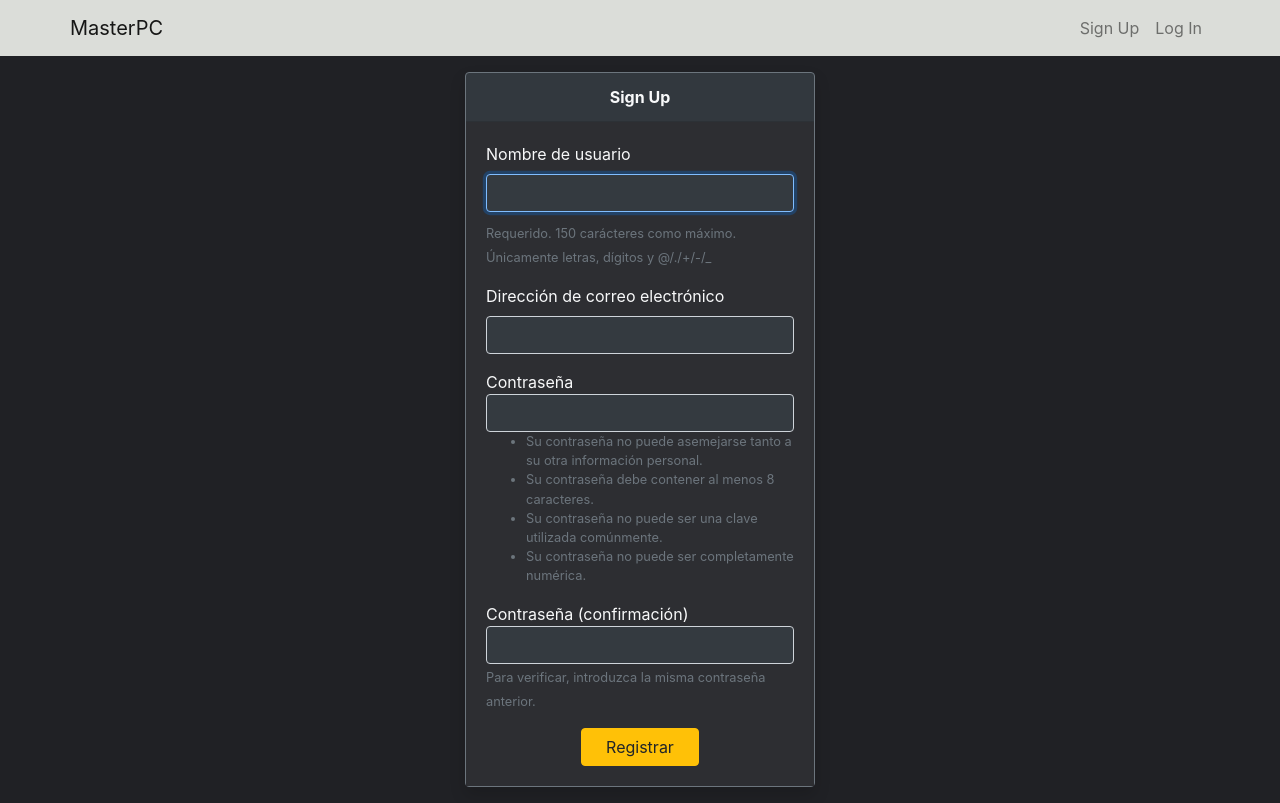
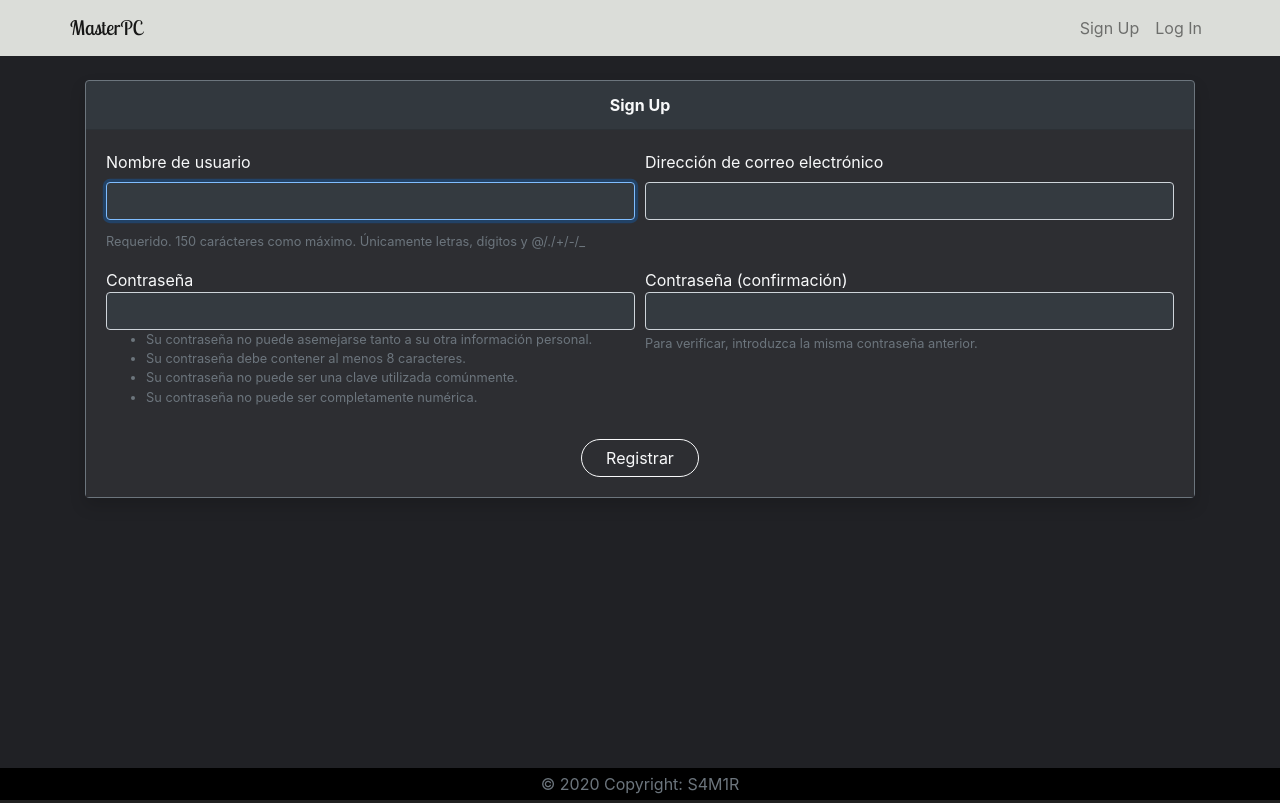
Before and after one commit to samir04m/MasterPC, a Django app: page /signup/ in a window 1280 px wide. Run offline with Django 3.2, Linux system fonts and the light colour scheme; parts of the project's set-up code (start-up, migrations or seed data) failed here and were passed over; some libraries are stand-ins or nearby versions.

Commit message:
Mejoras visuales

```diff
--- a/masterpc/static/css/styles.css
+++ b/masterpc/static/css/styles.css
@@ -7,7 +7,15 @@ main {
 	flex: 1 0 auto;
 }
 
-
+.bg-black { background-color: black; }
 .bg-dark-1 { background-color: #202125; }
 .bg-dark-2 { background-color: #2d2e32; }
 .bg-light-1 { background-color: #dbddd9; }
+
+@font-face {
+  font-family: 'LobsterTwo';
+  src: URL('../fonts/LobsterTwo-Regular.ttf') format('truetype');
+}
+.lobster {
+	font-family: 'LobsterTwo' !important;
+}
--- a/masterpc/templates/base/footer.html
+++ b/masterpc/templates/base/footer.html
@@ -0,0 +1,14 @@
+<footer class="font-small bg-black text-secondary mt-4">
+
+    <div class="container">
+        <div class="row">
+
+
+        </div>
+    </div>
+
+    <div class="footer-copyright text-center py-1">© 2020 Copyright:
+        <a href="https://github.com/samir04m" class="text-secondary">S4M1R</a>
+    </div>
+
+</footer>
--- a/masterpc/templates/base/navbar.html
+++ b/masterpc/templates/base/navbar.html
@@ -1,6 +1,6 @@
 <nav class="navbar navbar-expand navbar-light bg-light-1">
     <div class="container">
-        <a href="{% url 'index' %}" class="navbar-brand">MasterPC</a>
+        <a href="{% url 'index' %}" class="navbar-brand lobster">MasterPC</a>
         <ul class="navbar-nav mr-auto">
             <!-- <li class="nav-item">
                 <a href="" class="nav-link">Home </a>
--- a/masterpc/templates/registration/login.html
+++ b/masterpc/templates/registration/login.html
@@ -3,8 +3,8 @@
 {% block title %}Log In{% endblock %}
 
 {% block container %}
-<br><br><br>
-<div class="container">
+
+<div class="container py-5">
     <div class="row">
         <div class="col-sm-12 offset-md-4 col-md-4">
             <div class="card bg-light mb-3">
@@ -42,7 +42,7 @@
             {% endif %}
 
             <div class="text-light text-center">
-                Do you already have an account?
+                Do you have an account?
                 <a href="{% url 'signup' %}" class="mx-1 text-warning"><b>Sign Up</b></a>
             </div>
 
--- a/masterpc/templates/registration/signup.html
+++ b/masterpc/templates/registration/signup.html
@@ -4,18 +4,18 @@
 
 {% block container %}
 
-<div class="container py-3">
+<div class="container py-4">
     <div class="row">
+        {% if form.errors %}
             <div class="col-md">
-            {% if form.errors %}
                 <div class="alert alert-danger alert-dismissible" role="alert">
                     <button type="button" class="close" data-dismiss="alert" aria-label="Close">
                         <span aria-hidden="true">&times;</span>
                     </button>
                     <strong>Error: </strong> {{ form.errors }}
                 </div>
+            </div>
             {% endif %}
-        </div>
 
         <div class="col-md">
             <!-- <div class="col-sm-12 offset-md-3 col-md-6"> -->
@@ -27,28 +27,32 @@
 
                     <form method="post">
                         {% csrf_token %}
-                        <div class="form-group">
+                        <div class="form-row">
+                            <div class="form-group col-md">
                               {{ form.username.label }}
                               {{ form.username }}
                               <small id="helpId" class="text-muted">{{form.username.help_text}}</small>
                             </div>
-                        <div class="form-group">
+                            <div class="form-group col-md">
                                 {{ form.email.label }}
                                 {{ form.email }}
                                 <small id="helpId" class="text-muted">{{form.email.help_text}}</small>
                             </div>
-                        <div class="form-group">
+                            <div class="w-100"></div>
+                            <div class="form-group col-md">
                                 {{ form.password1.label }}
                                 {{ form.password1 }}
                                 <small id="helpId" class="text-muted">{{form.password1.help_text}}</small>
                             </div>
-                        <div class="form-group">
+                            <div class="form-group col-md">
                                 {{ form.password2.label }}
                                 {{ form.password2 }}
                                 <small id="helpId" class="text-muted">{{form.password2.help_text}}</small>
                             </div>
+                        </div>
                         <div class="text-center">
-                            <button type="submit" class="btn btn-warning px-4">Registrar</button>
+                            <button type="submit"
+                            class="btn btn-outline-light rounded-pill px-4">Registrar</button>
                         </div>
                     </form>
 
@@ -57,12 +61,8 @@
             </div>
         </div>
 
-        {% if not form.errors %}
-            <div class="col"></div>
-        {% endif %}
     </div>
 </div>
-
 
 {% endblock %}
 
```
Also changed, not shown: masterpc/db_masterpc.sqlite3, masterpc/static/fonts/LobsterTwo-Regular.ttf (added). Lines whose indentation alone changed are shown as unchanged.
